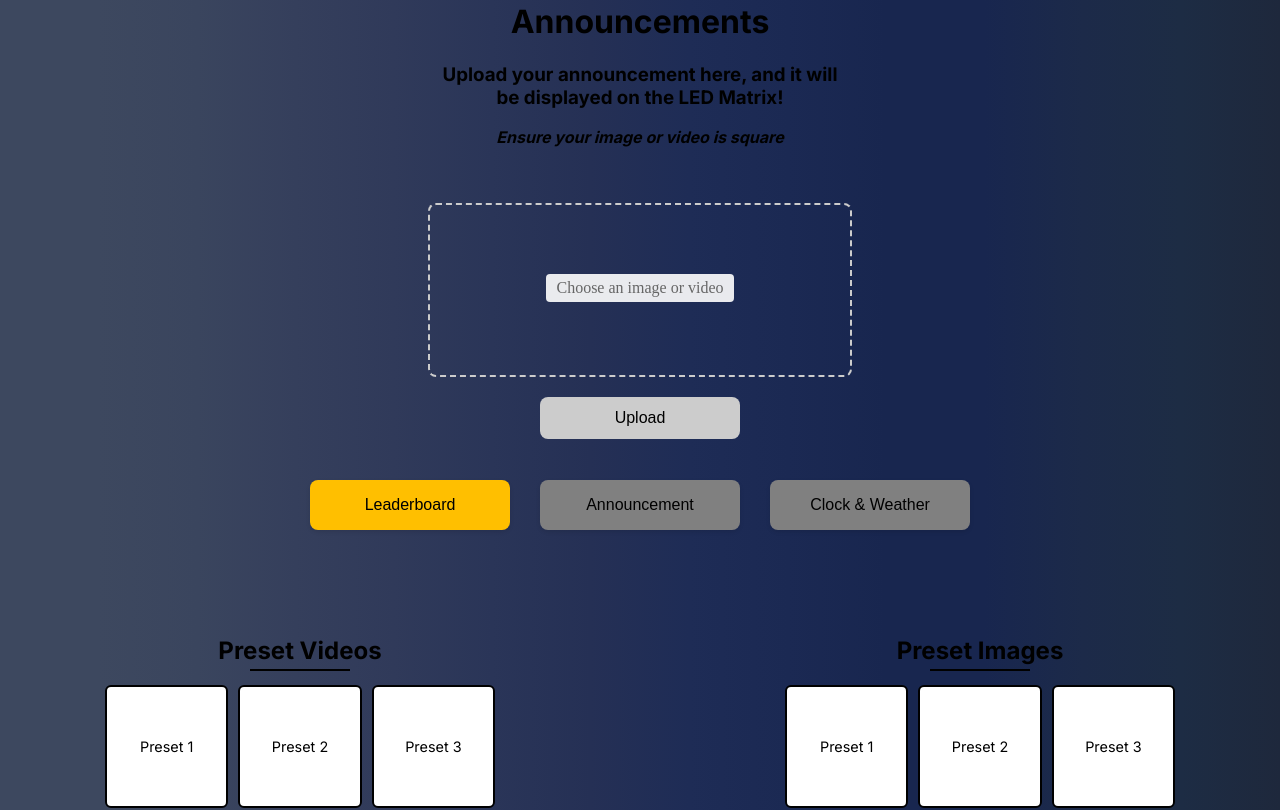
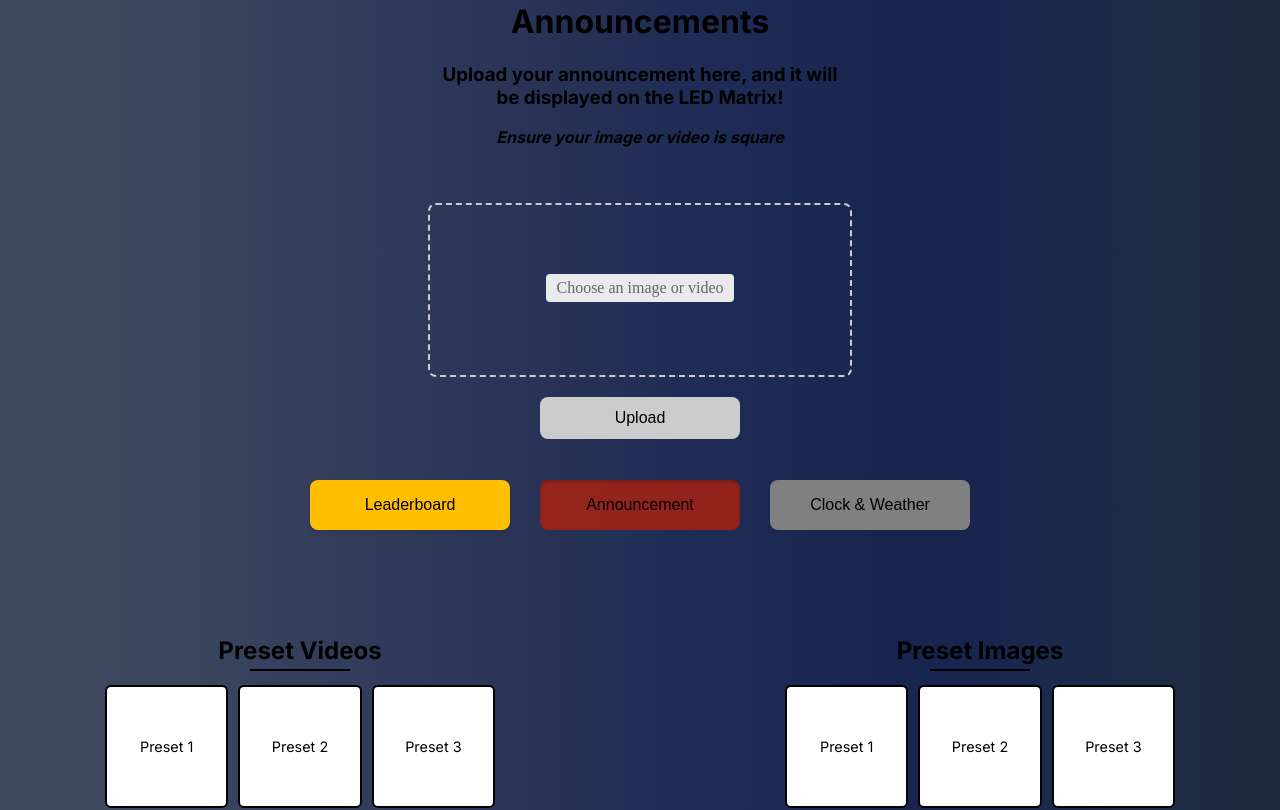
Before and after one commit to SCE-Development/sign2, a React (Vite) app in the folder led-matrix-sce/: page /announcement in a window 1280 px wide. Shown: the top 810 px of the page. Built offline with nearby package versions, Linux system fonts and the light colour scheme; no server answers.

Commit message:
formatting spaces of frontend code

```diff
--- a/led-matrix-sce/src/components/Buttons.jsx
+++ b/led-matrix-sce/src/components/Buttons.jsx
@@ -15,8 +15,8 @@ const Buttons = () => {
         Leaderboard
       </button>
       <button
-            //className={location.pathname === '/announcement' ? 'active' : ''}
-            //onClick={() => navigate('/announcement')}
+        className={location.pathname === '/announcement' ? 'active' : ''}
+        onClick={() => navigate('/announcement')}
       >
         Announcement
       </button>
--- a/led-matrix-sce/src/components/LEDsign.jsx
+++ b/led-matrix-sce/src/components/LEDsign.jsx
@@ -1,5 +1,4 @@
 import React from 'react';
-import { useEffect, useState } from 'react';
 import '../styles/LEDsign.css';
 
 const LEDsign = () => {
--- a/led-matrix-sce/src/components/ReturnButton.jsx
+++ b/led-matrix-sce/src/components/ReturnButton.jsx
@@ -13,7 +13,7 @@ const ReturnButton = () => {
       >
         <svg xmlns="http://www.w3.org/2000/svg" width="50" height="50" viewBox="0 0 24 24">
           <g fill="none" stroke="#000" stroke-linecap="round" stroke-linejoin="round" stroke-width="2">
-                        <path d="m8 5l-5 5l5 5"/><path d="M3 10h8c5.523 0 10 4.477 10 10v1"/>
+            <path d="m8 5l-5 5l5 5" /><path d="M3 10h8c5.523 0 10 4.477 10 10v1" />
           </g>
         </svg>
       </button>
--- a/led-matrix-sce/src/pages/Dashboard.jsx
+++ b/led-matrix-sce/src/pages/Dashboard.jsx
@@ -13,7 +13,7 @@ export const Dashboard = () => {
     <div className='containter'>
       <div className='grid-container'>
         <div className="led-sign">
-          <LEDsign />
+          {/* <LEDsign /> */}
         </div>
         <div className="button-container">
           <Buttons />
```
Also changed, not shown: led-matrix-sce/src/components/AdminList.jsx (indentation only), led-matrix-sce/src/components/FileUpload.jsx (indentation only), led-matrix-sce/src/components/PresetImage.jsx (indentation only), led-matrix-sce/src/components/PresetVideo.jsx (indentation only), led-matrix-sce/src/components/Register-User.jsx (indentation only), led-matrix-sce/src/pages/Announcement-Dashboard.jsx (indentation only). Lines whose indentation alone changed are shown as unchanged.
